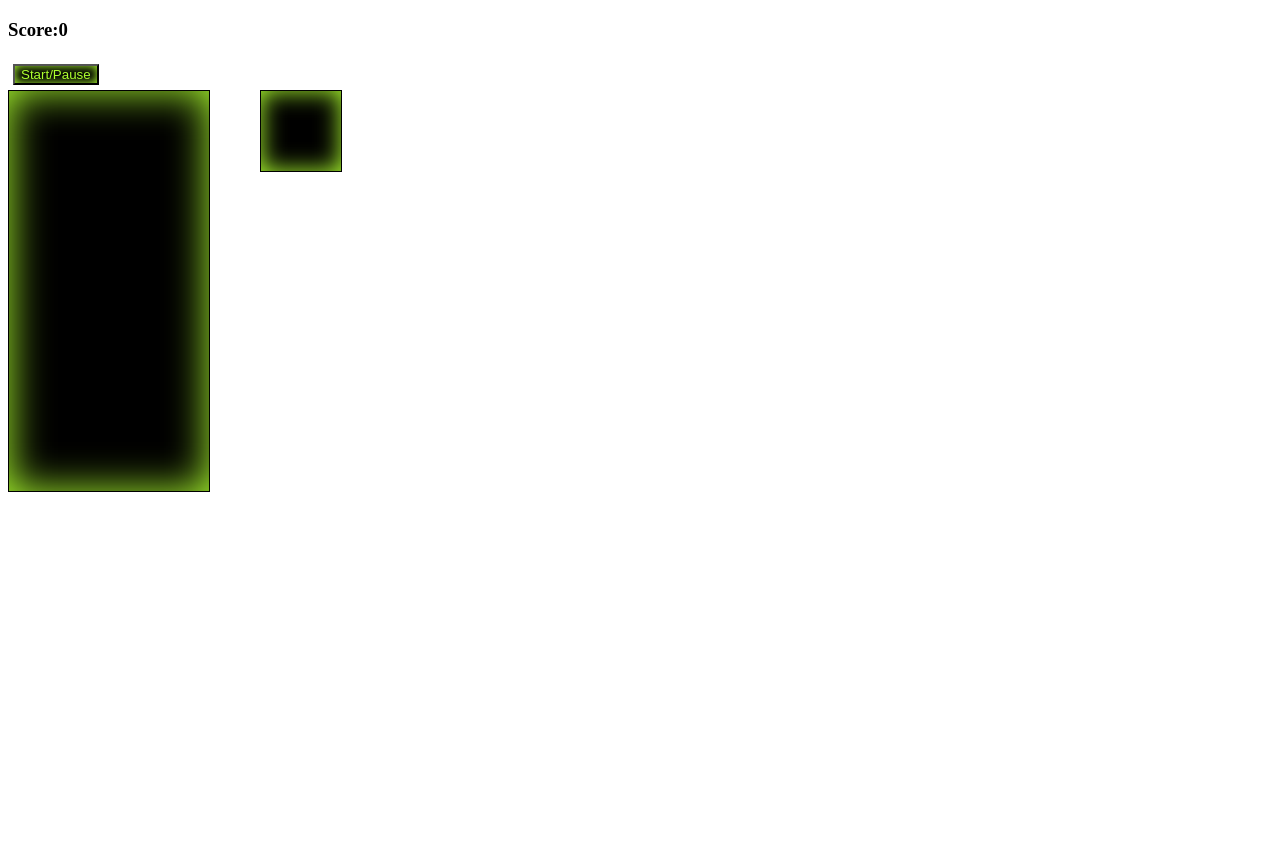
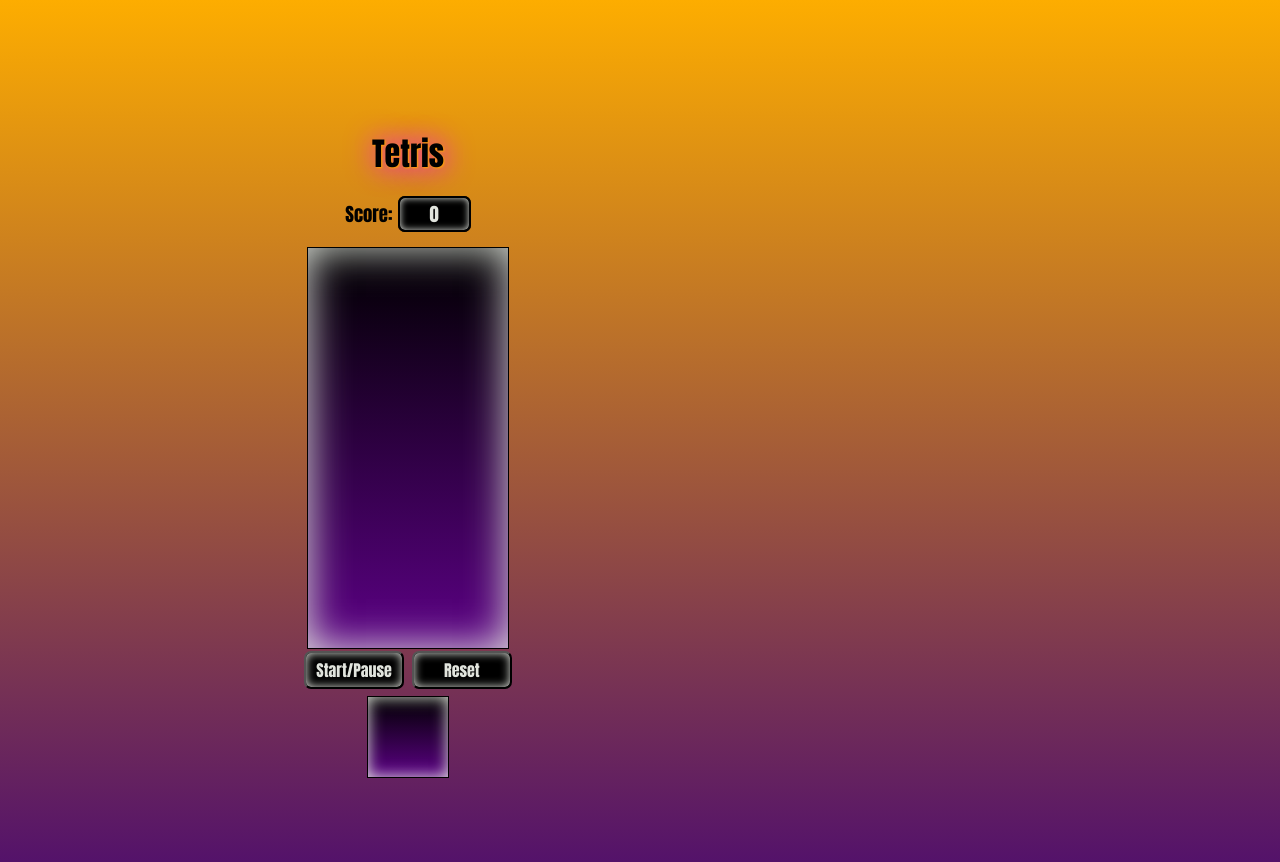
Before and after one commit to owentashlin/tetris, a plain HTML site: page index.html in a window 1280 px wide. Before the commit the page ends 800 px from the top, so only its background shows below. Drawn offline with Linux system fonts and the light colour scheme.

Commit message:
add styles and README

```diff
--- a/app.js
+++ b/app.js
@@ -4,10 +4,12 @@
     let squares = Array.from(document.querySelectorAll('.grid div'))
     const scoreDisplay = document.querySelector('#score')
     const startBtn = document.querySelector('#start_button')
+    const resetBtn = document.querySelector('#reset_button')
     const width = 10
     let nextRandom = 0
     let timerId
     let score = 0
+    const colors = ['red', 'yellow', 'green', 'blue', 'purple']
 
 //Tetriminoes
 const lTetromino = [
@@ -53,20 +55,23 @@
   let random = Math.floor(Math.random()*tetriminoes.length)
   let current = tetriminoes[random][currentRotation]
 
+//draw tetrimino
   function draw() {
     current.forEach(index => {
         squares[currentPosition + index].classList.add('tetrimino')
+        squares[currentPosition + index].style.backgroundColor = colors[random]
     })
   }
 
+//undraw tetrimino
   function unDraw() {
     current.forEach(index => {
         squares[currentPosition + index].classList.remove('tetrimino')
+        squares[currentPosition + index].style.backgroundColor = ''
     })
   }
 
-  //timerId = setInterval(moveDown, 1000)
-
+//move controls
   function control(e) {
     if(e.keyCode === 37){
         moveLeft()
@@ -131,10 +136,10 @@
     draw()
   }
 
+//next up display
 const displaySquares = document.querySelectorAll('.mini-grid div')
 const displayWidth = 4
 let displayIndex = 0
-
 
 const upNextTetrimino = [
     [1, displayWidth+1, displayWidth*2+1, 2],
@@ -147,12 +152,15 @@
 function displayShape() {
     displaySquares.forEach(square => {
         square.classList.remove('tetrimino')
+        square.style.backgroundColor = ''
     })
     upNextTetrimino[nextRandom].forEach(index => {
         displaySquares[displayIndex + index].classList.add('tetrimino')
+        displaySquares[displayIndex + index].style.backgroundColor = colors[nextRandom]
     })
 }
 
+//game scoring and end of game functions
 startBtn.addEventListener('click', () => {
     if (timerId) {
         clearInterval(timerId)
@@ -174,6 +182,7 @@
         row.forEach(index => {
             squares[index].classList.remove('taken')
             squares[index].classList.remove('tetrimino')
+            squares[index].style.backgroundColor = ''
         })
         const squaresRemoved = squares.splice(i, width)
         squares = squaresRemoved.concat(squares)
@@ -189,16 +198,8 @@
     }
 }
 
-
-
-
-
-
-
-
-
-
-
-
+resetBtn.addEventListener('click', () => {
+        window.location.reload()
+})
 
 })
--- a/index.html
+++ b/index.html
@@ -7,10 +7,11 @@
     <title>Tetris</title>
 </head>
 <body>
-
-    <h3>Score:<span id="score">0</span></h3>
-    <button id="start_button">Start/Pause</button>
-
+    <div class="game">
+    <h1>Tetris</h1>
+    <div class="score">
+        <h3>Score:<span id="score">0</span></h3>
+        </div>
     <div class="container">
     <div class="grid">
         <div></div>
@@ -224,7 +225,9 @@
         <div class="taken"></div>
         <div class="taken"></div>
     </div>
-
+</div>
+<button id="start_button">Start/Pause</button>
+<button id="reset_button">Reset</button>
     <div class="mini-grid">
         <div></div>
         <div></div>
--- a/styles.css
+++ b/styles.css
@@ -1,12 +1,37 @@
+body{
+    background: rgb(159, 23, 222);
+    background: linear-gradient(0deg, rgb(79, 14, 109) 0%, rgb(253, 173, 0) 100%);
+    background-repeat: no-repeat;
+    max-width: 800px;
+    max-height: 1000px;
+}
+
+.game {
+    font-family: Impact, Haettenschweiler, 'Arial Narrow Bold', sans-serif;
+    text-align: center;
+    padding: 100px;
+}
+
 .container {
     display: flex;
+    margin: auto;
+    justify-content: center;
+}
+
+h1 {
+    text-shadow: 1px 1px 2px orange, 1px 1px .9em rgb(254, 4, 254);
 }
 
 button {
-    margin: 5px;
+    margin: 2px;
     background-color: black;
-    box-shadow: inset 0 0 10px greenyellow;
-    color: greenyellow;
+    box-shadow: inset 0 0 10px rgb(225, 228, 221);
+    color: rgb(225, 228, 221);
+    width: 100px;
+    padding: 5px;
+    font-size: 16px;
+    font-family: Impact, Haettenschweiler, 'Arial Narrow Bold', sans-serif;
+    border-radius: 7px;
 }
 
 .grid {
@@ -15,8 +40,9 @@
     display: flex;
     flex-wrap: wrap;
     border: 1px solid black;
-    background-color: black;
-    box-shadow: inset 0 0 40px greenyellow;
+    background: rgb(92,1,133);
+    background: linear-gradient(0deg, rgba(92,1,133,1) 0%, rgba(0,0,0,1) 100%);
+    box-shadow: inset 0 0 40px rgb(225, 228, 221);
     z-index: -1;
 }
 
@@ -26,24 +52,33 @@
 }
 
 .tetrimino {
-    background-color: rgb(0, 0, 0);
-    box-shadow: inset 0 0 5px greenyellow;
+    box-shadow: inset 0 0 5px rgb(225, 228, 221);
 }
 
 .mini-grid {
-    margin-left: 50px;
+    margin: auto;
+    margin-top: 5px;
     width: 80px;
     height: 80px;
     display: flex;
     flex-wrap: wrap;
     border: 1px solid black;
-    background-color: black;
-    box-shadow: inset 0 0 25px greenyellow;
-
+    background: rgb(92,1,133);
+    background: linear-gradient(0deg, rgba(92,1,133,1) 0%, rgba(0,0,0,1) 100%);
+    box-shadow: inset 0 0 15px rgb(225, 228, 221);
 }
 
 .mini-grid div {
     height: 20px;
     width: 20px;
+}
 
+#score {
+    background-color: black;
+    color:rgb(225, 228, 221);
+    padding: 2px 30px;
+    margin-left: 5px;
+    border-radius: 7px;
+    box-shadow: inset 0 0 7px rgb(225, 228, 221);
+    border: 2px solid black;
 }
```
Also changed, not shown: 1 other file.
